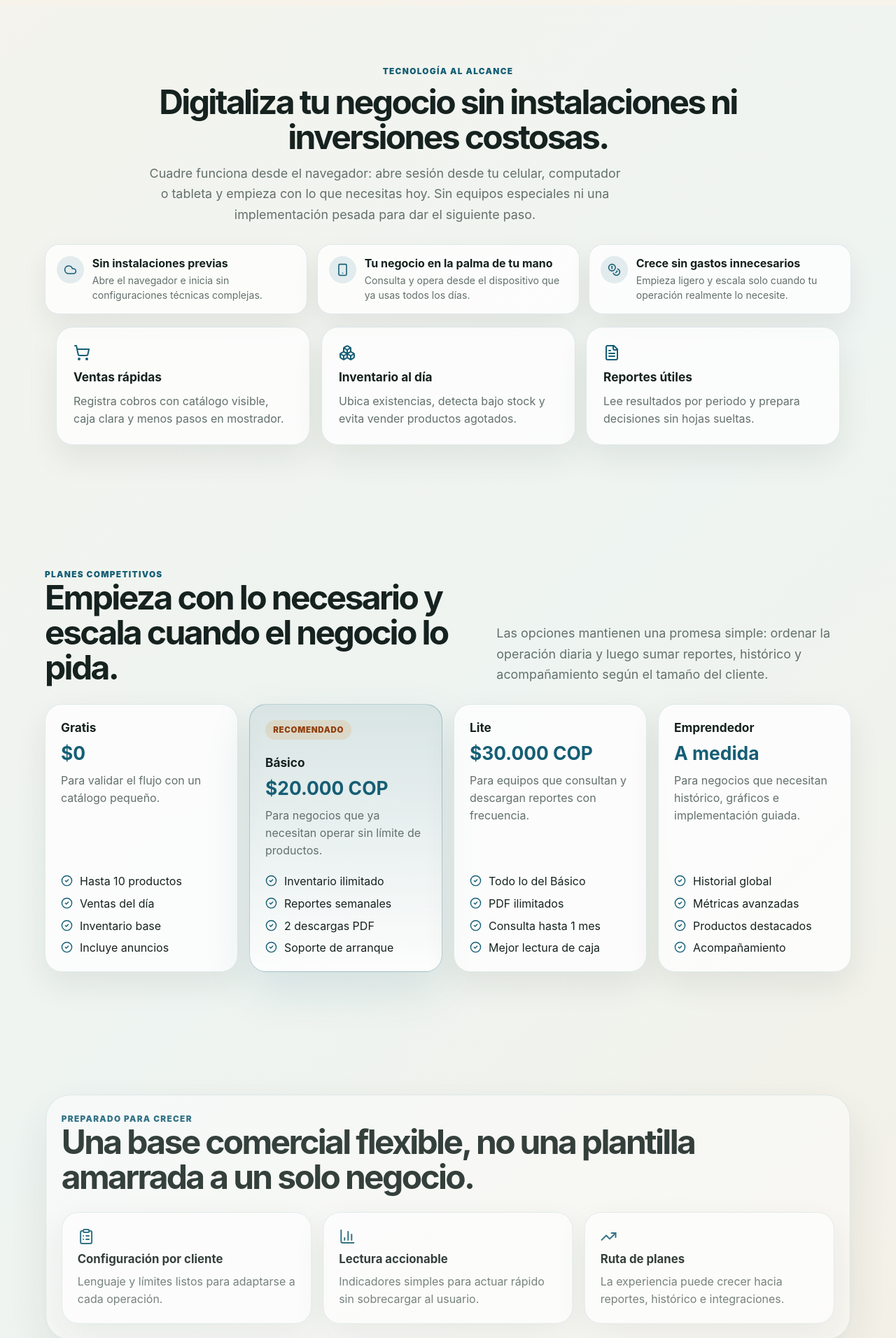
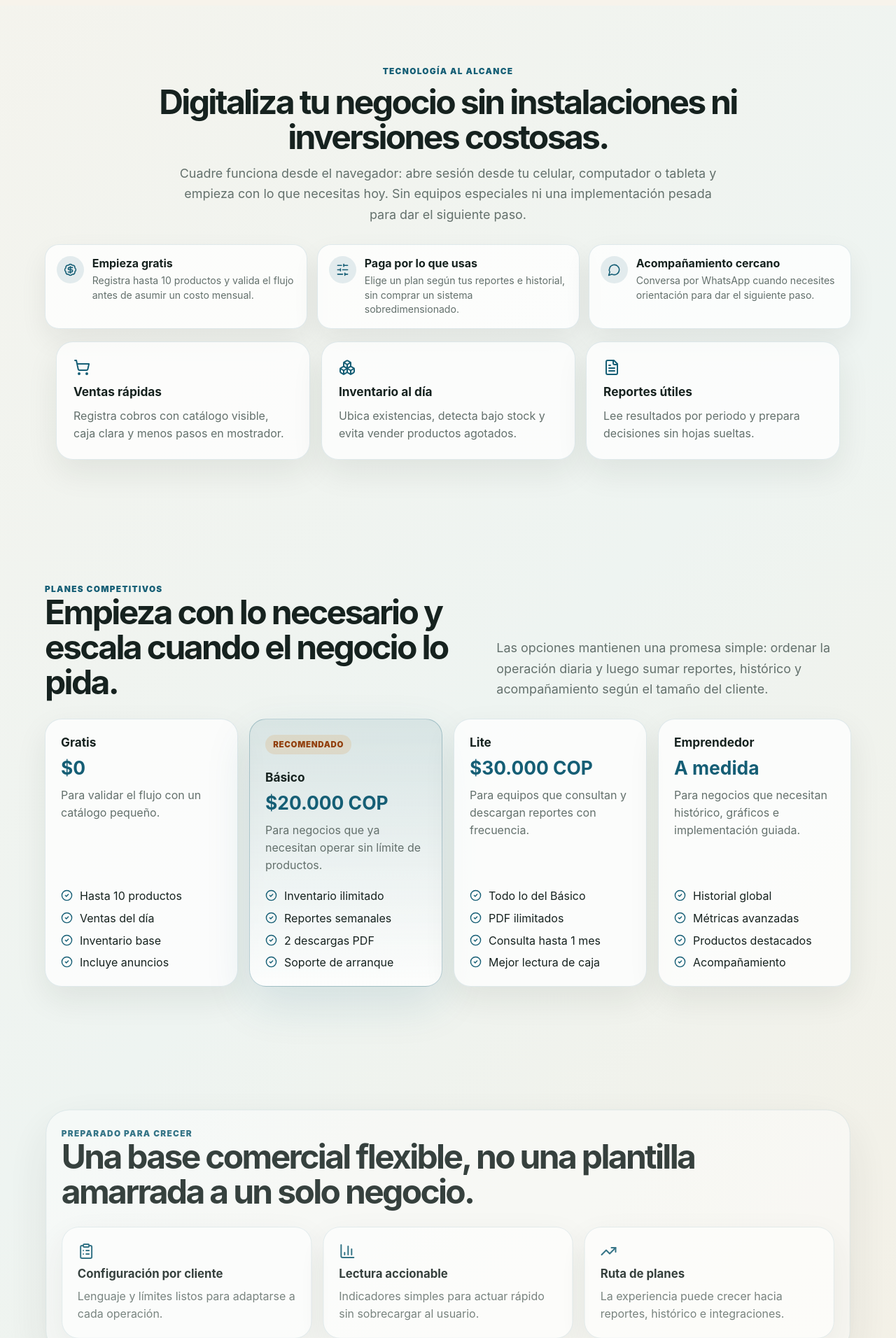
Before and after one commit to AndreyK-2305/Cuadre, a Next.js app: page /home in a window 1280 px wide. Shown: the part 880-2792 px from the top of the page at 70% size. Built offline with nearby package versions, Linux system fonts and the light colour scheme.

Commit message:
fix: refine home message and nav visibility

```diff
--- a/src/app/globals.css
+++ b/src/app/globals.css
@@ -4049,14 +4049,30 @@
   width: 100%;
 }
 
-.landing-nav-dock.is-footer-visible {
+.landing-nav-dock.is-page-end-visible {
   pointer-events: none;
   opacity: 0.2;
   transform: translate(-50%, -12px) scale(0.985);
 }
 
+.landing-nav-dock .landing-nav {
+  background: rgba(255, 255, 255, 0.96);
+  box-shadow: 0 16px 42px rgba(22, 34, 31, 0.13);
+}
+
 .landing-hero {
   padding-top: clamp(5.8rem, 9vw, 7rem);
+}
+
+.landing-intro .landing-section-heading {
+  align-items: center;
+  text-align: center;
+}
+
+.landing-intro .landing-section-heading p {
+  max-width: 48rem;
+  margin-inline: auto;
+  text-align: center;
 }
 
 .adoption-strip {
--- a/src/app/home/page.tsx
+++ b/src/app/home/page.tsx
@@ -1,12 +1,11 @@
 import Link from "next/link"
 import {
   ArrowRight,
+  BadgeDollarSign,
   BarChart3,
   Boxes,
   CheckCircle2,
   ClipboardList,
-  Cloud,
-  Coins,
   FileText,
   HeartHandshake,
   MessageCircle,
@@ -14,6 +13,7 @@
   ReceiptText,
   ShieldCheck,
   ShoppingCart,
+  SlidersHorizontal,
   Smartphone,
   TrendingUp
 } from "lucide-react"
@@ -70,19 +70,19 @@
 
 const adoptionAdvantages = [
   {
-    title: "Sin instalaciones previas",
-    text: "Abre el navegador e inicia sin configuraciones técnicas complejas.",
-    icon: Cloud
+    title: "Empieza gratis",
+    text: "Registra hasta 10 productos y valida el flujo antes de asumir un costo mensual.",
+    icon: BadgeDollarSign
   },
   {
-    title: "Tu negocio en la palma de tu mano",
-    text: "Consulta y opera desde el dispositivo que ya usas todos los días.",
-    icon: Smartphone
+    title: "Paga por lo que usas",
+    text: "Elige un plan según tus reportes e historial, sin comprar un sistema sobredimensionado.",
+    icon: SlidersHorizontal
   },
   {
-    title: "Crece sin gastos innecesarios",
-    text: "Empieza ligero y escala solo cuando tu operación realmente lo necesite.",
-    icon: Coins
+    title: "Acompañamiento cercano",
+    text: "Conversa por WhatsApp cuando necesites orientación para dar el siguiente paso.",
+    icon: MessageCircle
   }
 ]
 
@@ -301,7 +301,7 @@
           </div>
         </div>
 
-        <div className="landing-footer-bottom">
+        <div className="landing-footer-bottom" id="page-end">
           <span>© {new Date().getFullYear()} Cuadre. Una base flexible para pequeños negocios.</span>
           <Link href="/login">
             Entrar a Cuadre
--- a/src/components/home/HomeNav.tsx
+++ b/src/components/home/HomeNav.tsx
@@ -5,25 +5,25 @@
 import { LogIn } from "lucide-react"
 
 export function HomeNav() {
-  const [isFooterVisible, setIsFooterVisible] = useState(false)
+  const [isPageEndVisible, setIsPageEndVisible] = useState(false)
 
   useEffect(() => {
-    const footer = document.querySelector("#nosotros")
-    if (!footer) return
+    const pageEnd = document.querySelector("#page-end")
+    if (!pageEnd) return
 
     const observer = new IntersectionObserver(
       ([entry]) => {
-        setIsFooterVisible(entry.isIntersecting)
+        setIsPageEndVisible(entry.isIntersecting)
       },
-      { threshold: 0.08 }
+      { threshold: 0.6 }
     )
 
-    observer.observe(footer)
+    observer.observe(pageEnd)
     return () => observer.disconnect()
   }, [])
 
   return (
-    <div className={`landing-nav-dock ${isFooterVisible ? "is-footer-visible" : ""}`}>
+    <div className={`landing-nav-dock ${isPageEndVisible ? "is-page-end-visible" : ""}`}>
       <nav className="landing-nav" aria-label="Navegación principal">
         <Link className="landing-brand" href="/home">
           <img src="/img/logo.png" alt="Logo de Cuadre" />
```
